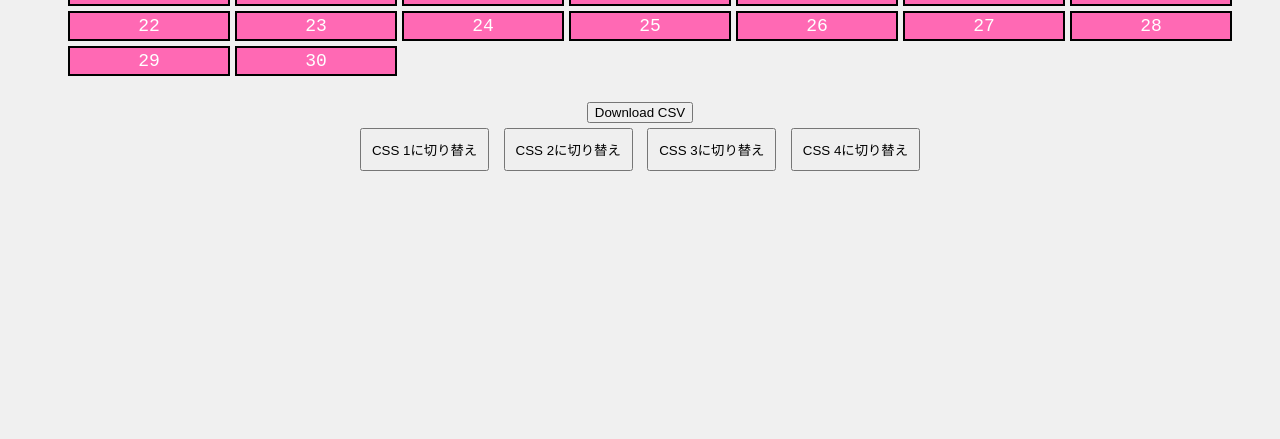
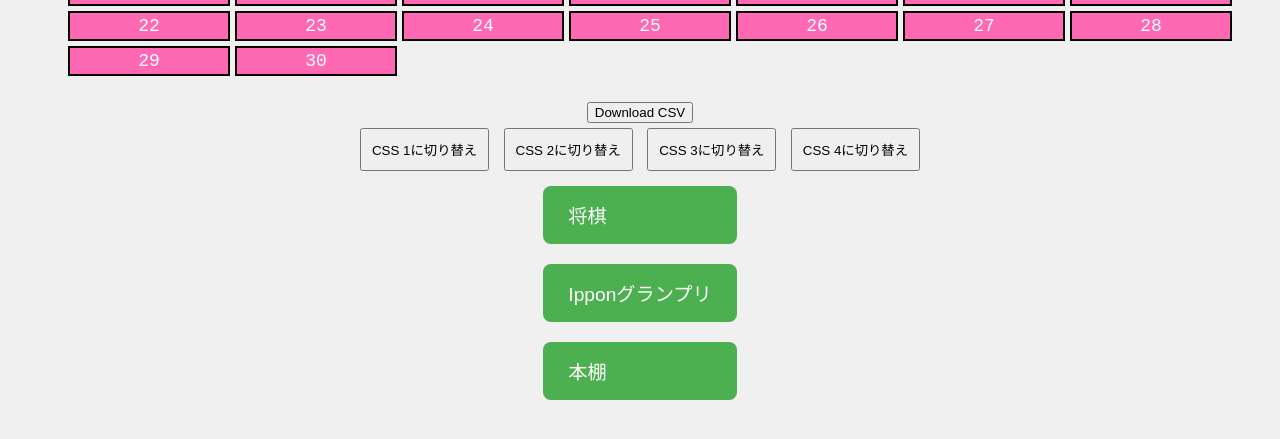
Before and after one commit to shirota111/shirota111.github.io, a PHP site: page /1.html in a window 1280 px wide. Shown: the part 254-693 px from the top of the page. Run offline with PHP 8.4, Linux system fonts and the light colour scheme.

Commit message:
linkmenu.css の更新

```diff
--- a/linkmenu.css
+++ b/linkmenu.css
@@ -21,7 +21,7 @@ h1 {
 
 .styled-link {
     display: block;
-position: absolute; top: 50%; right:150%; transform: translate(-50%, -50%);
+
     margin: 10px 0;
     padding: 15px 25px;
     background-color: #4CAF50;
```
